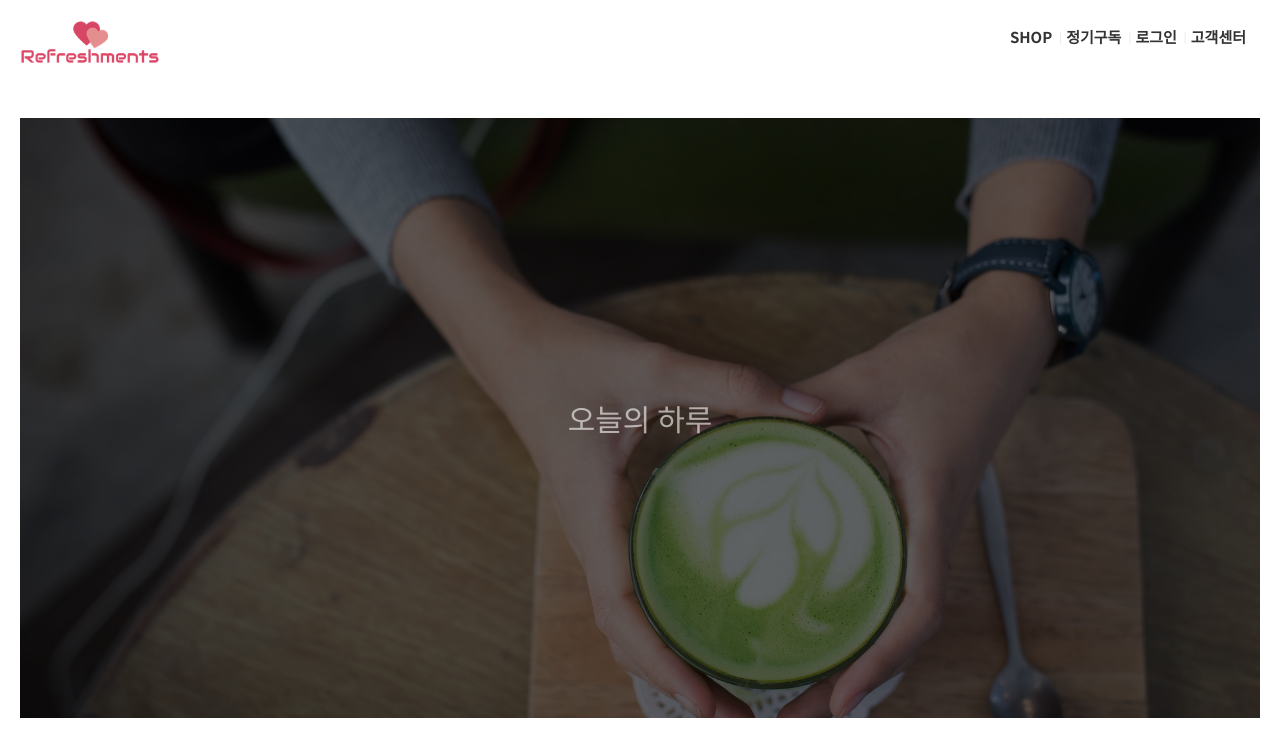
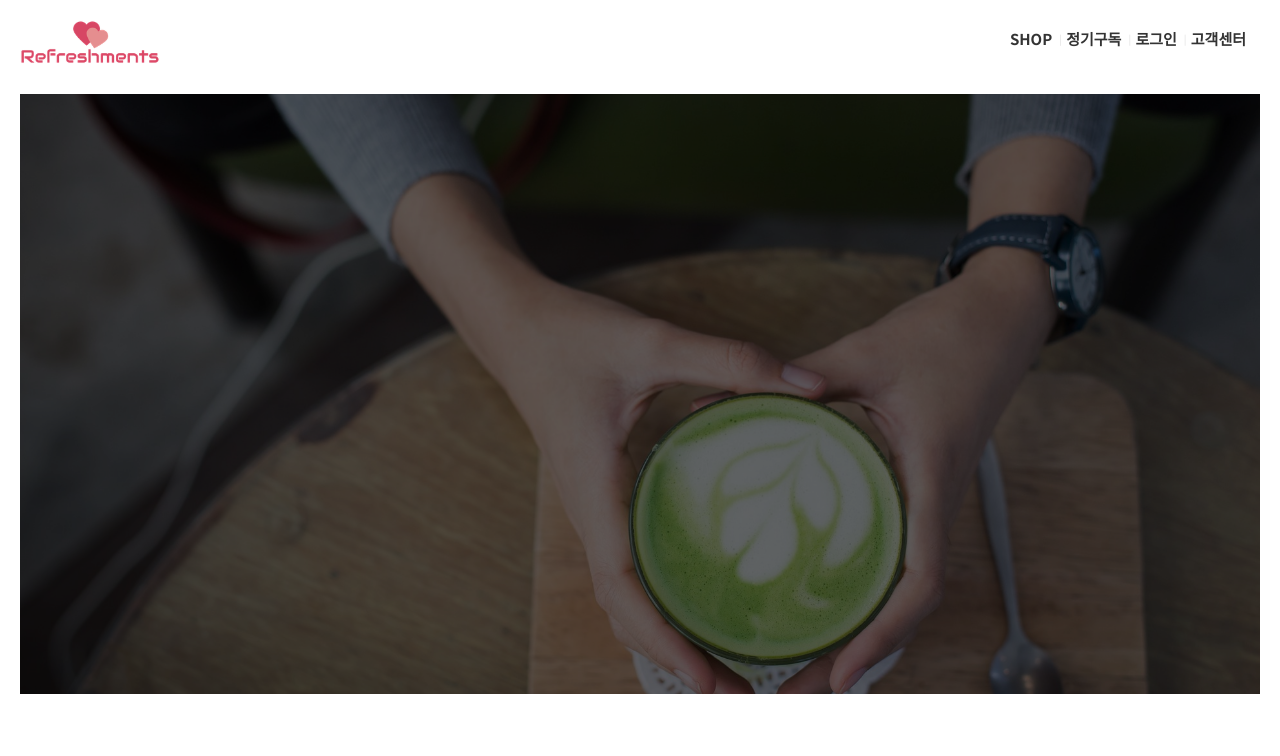
Before and after one commit to jo-narae/fretea, a Vue app: page / in a window 1280 px wide. Shown: the top 756 px of the page. Built offline with nearby package versions, Linux system fonts and the light colour scheme.

Commit message:
css 수정 및 컴포넌트화

```diff
--- /dev/null
+++ b/src/components/Main.vue
@@ -0,0 +1,21 @@
+<template>
+  <div class="content">
+    <image-slider
+      imagePath="/static/img/tea.jpg"
+    ></image-slider>
+  </div>
+</template>
+
+<script>
+import ImageSlider from '@/components/common/ImageSlider.vue'
+
+export default {
+  name: 'main',
+  components: {
+    ImageSlider,
+  },
+}
+</script>
+
+<style>
+</style>
--- /dev/null
+++ b/src/components/common/ImageSlider.vue
@@ -0,0 +1,61 @@
+<template>
+  <div class="content">
+    <div class="main-image-area">
+      <!-- <div class="main-image-description">오늘의 하루</div> -->
+      <div class="black-cover">
+        <div class="main-image"/>
+      </div>
+    </div>
+  </div>
+</template>
+
+<script>
+
+export default {
+  name: 'image-slider',
+  props: {
+    imagePath: String(),
+  },
+  mounted() {
+    document.querySelector('.main-image').style.backgroundImage = `url(${this.imagePath})`;
+  }
+}
+</script>
+
+<style>
+  .main-image-area {
+    position: relative;
+  }
+
+  .main-image-description {
+    position: absolute;
+    z-index: 10;
+    color: #ffffff;
+    opacity: 0.6;
+    font-size: 30px;
+    vertical-align: middle;
+    top: 50%;
+    left: 50%;
+    transform: translate(-50%, -50%);
+  }
+
+  .black-cover {
+    background-color: #000000;
+  }
+
+  .main-image {
+    position: relative;
+    width: 100%;
+    height: 600px;
+    opacity: 0.4;
+    background-size: cover;
+    background-position: 50% 50%;
+    transition: 0.3s;
+  }
+
+  @media (max-width: 486px) {
+    .main-image {
+      height: 250px;
+    }
+  }
+</style>
--- a/src/components/layout/Layout.vue
+++ b/src/components/layout/Layout.vue
@@ -1,33 +1,17 @@
 <template>
   <div>
     <navigation></navigation>
-    <div style="position:relative; top: 54px; z-index:-2;">
-      <div style="position: absolute;
-    z-index: 10;
-    color: #ffffff;
-    opacity: 0.6;
-    font-size: 30px;
-    vertical-align: middle;
-    top: 50%;
-    left: 50%;
-    transform: translate(-50%, -50%);">오늘의 하루</div>
-      <div style="background-color: #000000;">
-        <div style="width: 100%; height: 600px; opacity: 0.4;
-        background-image: url(/static/img/tea.jpg);
-        background-size: cover;
-        background-position: 50% 50%;"/>
-      </div>
-    </div>
+    <router-view></router-view>
   </div>
 </template>
 
 <script>
-import Navigation from './Navigation.vue'
+import Navigation from '@/components/layout/Navigation.vue'
 
 export default {
   name: 'layout',
   components: {
-      Navigation,
+    Navigation,
   },
 }
 </script>
--- a/src/components/layout/Navigation.vue
+++ b/src/components/layout/Navigation.vue
@@ -21,12 +21,12 @@
 </template>
 
 <script>
-import SubNavigation from './SubNavigation.vue'
+import SubNavigation from '@/components/layout/SubNavigation.vue'
 
 export default {
   name: 'navigation',
   components: {
-      SubNavigation,
+    SubNavigation,
   },
   methods: {
     subMenuOpen() {
@@ -52,7 +52,7 @@ export default {
 
 .nav ul.web-menu {
   position: relative;
-  transform: translateY(30%);
+  transform: translateY(40%);
   text-align: right;
 }
 
@@ -102,15 +102,16 @@ export default {
 
   .mobile-menu svg {
     color: #ffffff;
-    width: 13px;
-    height: 13px;
+    width: 14px;
+    height: 14px;
+    opacity: 0.5;
   }
 
   .nav ul.mobile-menu li{
     display: inline-block;
     position: relative;
     text-align: center;
-    background-color: #51c8c8;
+    background-color: #5e4a8a;
     padding: 3px 0 3px 0;
     width: 28px;
     border-radius: 100%;
--- a/src/components/layout/SubNavigation.vue
+++ b/src/components/layout/SubNavigation.vue
@@ -34,14 +34,14 @@ export default {
   }
 
   .sub-menu svg {
-    color: #51c8c8;
+    color: #5e4a8a;
     width: 13px;
     height: 13px;
     padding-right: 10px;
   }
 
   .sub-menu-active {
-    background-color: #51c8c8;
+    background-color: #5e4a8a;
     color: #ffffff;
     padding: 0 10px 0 10px;
     margin: 0 -10px 0 -10px;
--- a/static/css/common.css
+++ b/static/css/common.css
@@ -29,3 +29,19 @@ body {
     text-align: center;
     color: #333333;
 }
+
+.content {
+    position: relative;
+    width: 100%;
+    height: 100%;
+    left: 0;
+    top: 0;
+    margin-top: 30px;
+    z-index: -2;
+}
+
+@media (max-width: 486px) {
+    .content {
+        margin-top: 60px;
+    }
+}
```
Also changed, not shown: src/router/index.js (+8 -1 lines).
